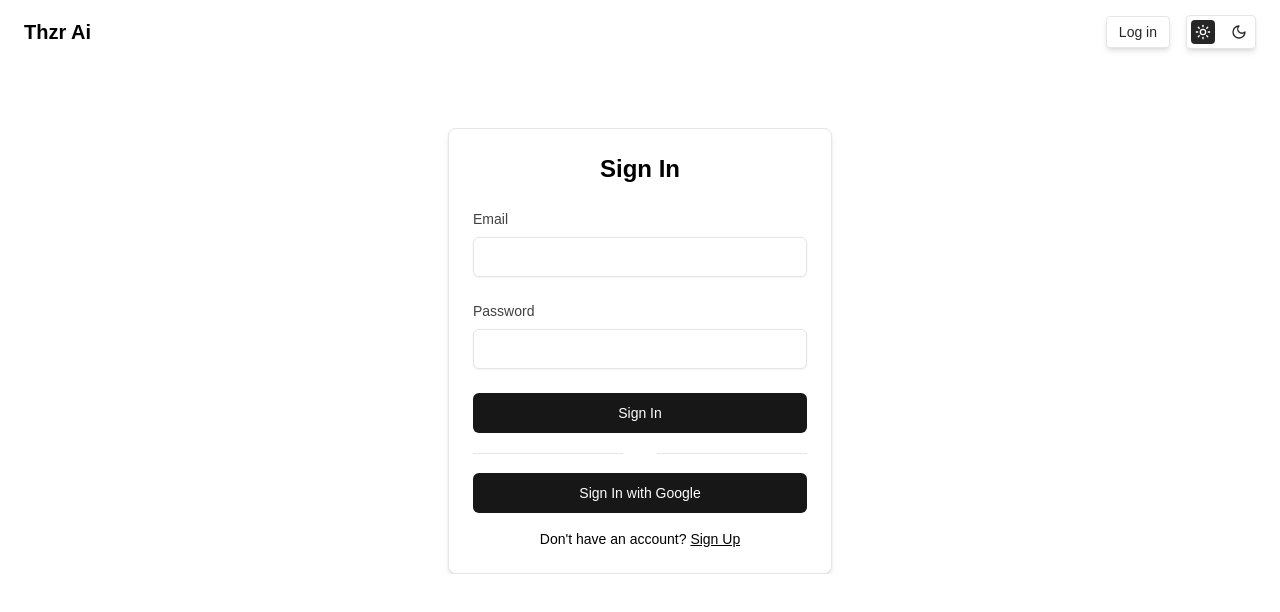
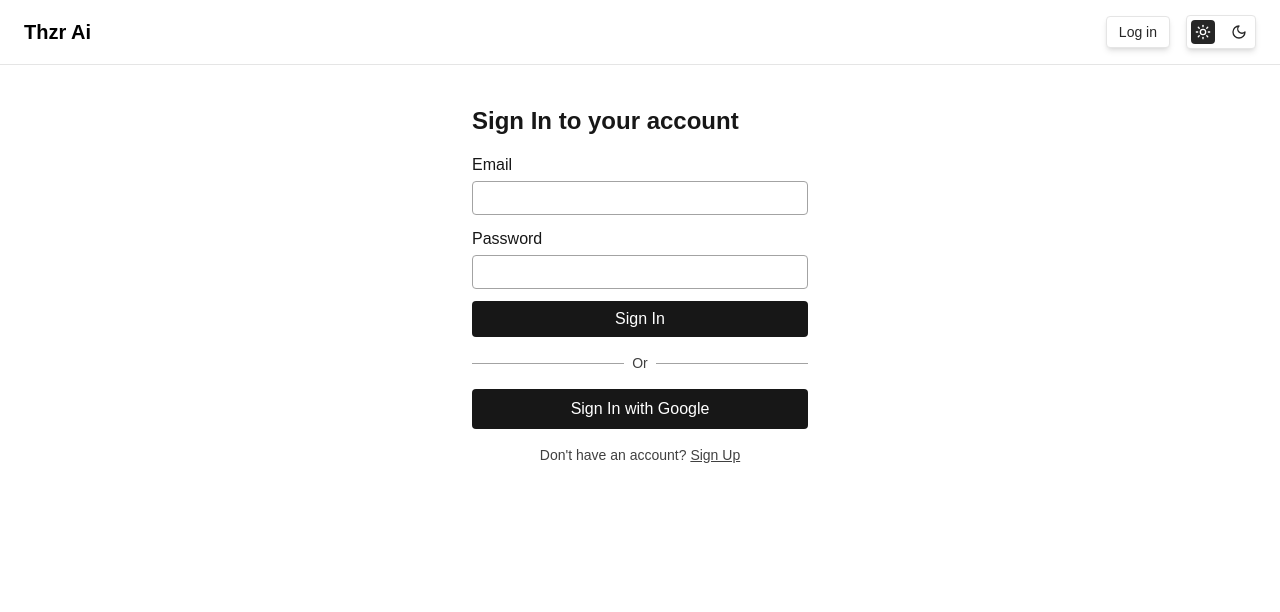
Before and after one commit to parthergk/Thumbnailer, a Next.js app: page /sign-in in a window 1280 px wide. Shown: the top 612 px of the page. Built offline with nearby package versions, Linux system fonts and the light colour scheme; no server answers.

Commit message:
redesign the sign-in and sign-up pages

```diff
--- a/app/(root)/(auth)/sign-in/page.tsx
+++ b/app/(root)/(auth)/sign-in/page.tsx
@@ -1,36 +1,40 @@
 "use client";
 
+import React, { Suspense, useState } from "react";
 import { signIn } from "next-auth/react";
-import React, { Suspense, useState } from "react";
 import { useForm } from "react-hook-form";
+import { z } from "zod";
 import { zodResolver } from "@hookform/resolvers/zod";
-import { z } from "zod";
-import {
-  Form,
-  FormField,
-  FormItem,
-  FormLabel,
-  FormControl,
-  FormMessage,
-} from "@/components/ui/form";
-import { Input } from "@/components/ui/input";
-import { Button } from "@/components/ui/button";
 import { useRouter, useSearchParams } from "next/navigation";
 
 const formSchema = z.object({
-  email: z.string().nonempty("Email is required"),
-  password: z
-    .string({ required_error: "Password is required" })
-    .min(6, "Password must be at least 6 characters"),
+  email: z
+    .string()
+    .nonempty("Email is required")
+    .email("Invalid email address"),
+  password: z.string().min(6, "Password must be at least 6 characters"),
 });
 
-const Sign_in: React.FC = () => {
+type FormValues = z.infer<typeof formSchema>;
+
+const fields = [
+  { name: "email", label: "Email", type: "email" },
+  { name: "password", label: "Password", type: "password" },
+] as const;
+
+const SignIn: React.FC = () => {
   const [error, setError] = useState<string | null>(null);
+  const [feedback, setFeedback] = useState("");
+
   const router = useRouter();
   const searchParams = useSearchParams();
-  const [feedback, setFeedback] = useState("");
 
-  const form = useForm<z.infer<typeof formSchema>>({
+  const {
+    register,
+    handleSubmit,
+    formState: { errors, isSubmitting },
+    reset,
+  } = useForm<FormValues>({
     resolver: zodResolver(formSchema),
     defaultValues: {
       email: "",
@@ -38,8 +42,9 @@ const Sign_in: React.FC = () => {
     },
   });
 
-  async function onSubmit(values: z.infer<typeof formSchema>) {
+  const onSubmit = async (values: FormValues) => {
     setError(null);
+    setFeedback("");
 
     try {
       const callbackUrl = searchParams?.get("callbackUrl") ?? "/";
@@ -53,95 +58,90 @@ const Sign_in: React.FC = () => {
 
       if (result?.error) {
         setError(result.error);
-      } else if (result?.ok) {
-        setFeedback("Sign Up Successfully");
-        form.reset();
+        return;
+      }
 
-        if (callbackUrl) {
-          router.replace(result.url || callbackUrl);
-        }
+      if (result?.ok) {
+        setFeedback("Signed in successfully");
+        reset();
+        router.replace(result.url || callbackUrl);
       }
-    } catch (err) {
-      console.error("Unexpected error during sign-in:", err);
-      setError("An unexpected error occurred. Please try again.");
+    } catch {
+      setError("Something went wrong. Please try again.");
     }
-  }
+  };
 
   return (
-    <div className="mt-16 flex justify-center w-full">
-      <div className="mt-24 md:mt-16 w-full max-w-xs md:max-w-sm h-full max-h-min bg-white dark:bg-neutral-900 shadow-md rounded-lg p-6 border">
-        <h2 className="text-black dark:text-white text-2xl font-bold text-center mb-6">
-          Sign In
+    <div className="mt-16 flex justify-center w-full min-h-screen bg-white dark:bg-neutral-900 border-t">
+      <div className="mt-4 w-full max-w-xs md:max-w-sm p-6">
+        <h2 className="text-neutral-900 dark:text-white text-2xl font-semibold mb-4">
+          Sign In to your account
         </h2>
-        <Form {...form}>
-          <form onSubmit={form.handleSubmit(onSubmit)} className="space-y-6">
-            <FormField
-              control={form.control}
-              name="email"
-              render={({ field }) => (
-                <FormItem>
-                  <FormLabel className="block text-sm font-medium text-neutral-700 dark:text-neutral-300">
-                    Email
-                  </FormLabel>
-                  <FormControl>
-                    <Input
-                      {...field}
-                      className="text-black dark:text-neutral-300 dark:bg-transparent outline-none mt-1 block w-full rounded-md shadow-sm sm:text-sm"
-                    />
-                  </FormControl>
-                  <FormMessage className="text-red-500 text-sm mt-1" />
-                </FormItem>
+
+        <form onSubmit={handleSubmit(onSubmit)} className="space-y-3">
+          {fields.map((field) => (
+            <div
+              key={field.name}
+              className="flex flex-col space-y-1 text-neutral-900 dark:text-white"
+            >
+              <label htmlFor={field.name}>{field.label}</label>
+
+              <input
+                id={field.name}
+                type={field.type}
+                {...register(field.name)}
+                aria-invalid={!!errors[field.name]}
+                className={`border rounded-sm px-2 py-1 bg-transparent outline-none
+                  ${
+                    errors[field.name]
+                      ? "border-red-500"
+                      : "border-neutral-400"
+                  }
+                  text-neutral-700 dark:text-neutral-300`}
+              />
+
+              {errors[field.name] && (
+                <p role="alert" className="text-red-500 text-xs">
+                  {errors[field.name]?.message}
+                </p>
               )}
-            />
+            </div>
+          ))}
 
-            <FormField
-              control={form.control}
-              name="password"
-              render={({ field }) => (
-                <FormItem>
-                  <FormLabel className="block text-sm font-medium text-neutral-700 dark:text-neutral-300">
-                    Password
-                  </FormLabel>
-                  <FormControl>
-                    <Input
-                      {...field}
-                      type="password"
-                      className=" text-black dark:text-neutral-300 dark:bg-transparent outline-none mt-1 block w-full rounded-md shadow-sm sm:text-sm"
-                    />
-                  </FormControl>
-                  <FormMessage className="text-red-500 text-sm mt-1" />
-                </FormItem>
-              )}
-            />
+          <button
+            type="submit"
+            disabled={isSubmitting}
+            className="w-full bg-neutral-900 dark:bg-white text-white dark:text-neutral-900 font-medium py-1.5 px-2 rounded-sm disabled:opacity-60"
+          >
+            {isSubmitting ? "Signing in..." : "Sign In"}
+          </button>
+        </form>
 
-            <Button
-              type="submit"
-              disabled={form.formState.isSubmitting}
-              className="w-full text-white dark:text-neutral-950 font-medium py-2 px-4 rounded-md"
-            >
-              {form.formState.isSubmitting ? "Submitting..." : "Sign In"}
-            </Button>
-          </form>
-        </Form>
-        <div className=" w-full text-center my-2 flex justify-center items-center">
-          <p className=" h-px w-full bg-neutral-200"></p>
-          <span className=" mx-2">Or</span>
-          <p className=" h-px w-full bg-neutral-200"></p>
+        {/* Divider */}
+        <div className="w-full text-center my-4 flex items-center gap-2">
+          <span className="flex-1 h-px bg-neutral-400" />
+          <span className="text-sm text-neutral-700 dark:text-neutral-300">
+            Or
+          </span>
+          <span className="flex-1 h-px bg-neutral-400" />
         </div>
-        <Button
-          type="submit"
+
+        {/* Google Sign In */}
+        <button
+          type="button"
           onClick={() => signIn("google", { callbackUrl: "/" })}
-          className="w-full text-white dark:text-neutral-950 font-medium py-2 px-4 rounded-md"
+          className="w-full bg-neutral-900 dark:bg-white text-white dark:text-neutral-900 font-medium py-2 rounded-sm"
         >
           Sign In with Google
-        </Button>
+        </button>
+
         {error && <p className="text-red-500 text-sm mt-4">{error}</p>}
         {feedback && <p className="text-green-500 text-sm mt-4">{feedback}</p>}
 
-        <div className="text-black dark:text-neutral-400 text-sm mt-4 text-center">
+        <div className="text-sm mt-4 text-center text-neutral-700 dark:text-neutral-400">
           Don&apos;t have an account?{" "}
           <span
-            className="inline font-medium cursor-pointer underline"
+            className="font-medium underline cursor-pointer"
             onClick={() => router.replace("/sign-up")}
           >
             Sign Up
@@ -155,7 +155,7 @@ const Sign_in: React.FC = () => {
 const Page: React.FC = () => {
   return (
     <Suspense fallback={<div>Loading...</div>}>
-      <Sign_in />
+      <SignIn />
     </Suspense>
   );
 };
--- a/app/(root)/(auth)/sign-up/page.tsx
+++ b/app/(root)/(auth)/sign-up/page.tsx
@@ -4,9 +4,6 @@ import React, { useState } from "react";
 import { z } from "zod";
 import { useForm } from "react-hook-form";
 import { zodResolver } from "@hookform/resolvers/zod";
-import { Form } from "@/components/ui/form";
-import { Button } from "@/components/ui/button";
-import FormFieldCp from "@/components/FormField";
 import { useRouter } from "next/navigation";
 import { signIn } from "next-auth/react";
 
@@ -15,25 +12,34 @@ const formSchema = z.object({
   username: z.string().nonempty("Username is required"),
   email: z
     .string()
-    .email("Invalid email address")
-    .nonempty("Email is required"),
+    .nonempty("Email is required")
+    .email("Invalid email address"),
   password: z.string().min(6, "Password must be at least 6 characters"),
 });
+
+type FormValues = z.infer<typeof formSchema>;
+
+const fields = [
+  { name: "name", label: "Name", type: "text" },
+  { name: "username", label: "Username", type: "text" },
+  { name: "email", label: "Email", type: "email" },
+  { name: "password", label: "Password", type: "password" },
+] as const;
 
 const Page: React.FC = () => {
   const [error, setError] = useState<string | null>(null);
   const [feedback, setFeedback] = useState<string>("");
+
   const router = useRouter();
 
-  const fieldNames: (keyof z.infer<typeof formSchema>)[] = [
-    "name",
-    "username",
-    "email",
-    "password",
-  ];
-
-  const form = useForm<z.infer<typeof formSchema>>({
+  const {
+    register,
+    handleSubmit,
+    formState: { errors, isSubmitting },
+    reset,
+  } = useForm<FormValues>({
     resolver: zodResolver(formSchema),
+    mode: "onSubmit",
     defaultValues: {
       name: "",
       username: "",
@@ -42,7 +48,7 @@ const Page: React.FC = () => {
     },
   });
 
-  const onSubmit = async (values: z.infer<typeof formSchema>) => {
+  const onSubmit = async (values: FormValues) => {
     setError(null);
     setFeedback("");
 
@@ -53,75 +59,104 @@ const Page: React.FC = () => {
         body: JSON.stringify(values),
       });
 
-      if (response.ok) {
       const result = await response.json();
+
+      if (!response.ok) {
+        setError(result.message || "Failed to sign up. Please try again.");
+        return;
+      }
 
       if (result.success) {
         setFeedback(
           "Account created successfully! Please check your email to verify your account."
         );
 
-          form.reset();
+        reset();
 
         const queryParams = new URLSearchParams({
           username: result.username,
         }).toString();
-          const url = `/verifiyUser?${queryParams}`;
-          router.replace(url);
+
+        router.replace(`/verifiyUser?${queryParams}`);
       } else {
-          setError(result.message || "Something went wrong. Please try again.");
+        setError(result.message || "Something went wrong.");
       }
-      } else {
-        const errorData = await response.json();
-        setError(errorData.message || "Failed to sign up. Please try again.");
-      }
-    } catch (submissionError) {
+    } catch {
       setError("Unable to connect to the server. Please try again later.");
     }
   };
 
   return (
-    <div className="mt-16 flex justify-center w-full">
-      <div className="mt-4 w-full max-w-xs md:max-w-sm h-full max-h-min bg-white dark:bg-neutral-900 shadow-md rounded-lg p-6 border">
-        <h2 className="text-black dark:text-white text-2xl font-bold text-center mb-6">
-          Sign Up
+    <div className="mt-16 flex justify-center w-full min-h-screen bg-white dark:bg-neutral-900 border-t">
+      <div className="mt-4 w-full max-w-xs md:max-w-sm p-6">
+        <h2 className="text-neutral-900 dark:text-white text-2xl font-semibold mb-4">
+          Create your free account
         </h2>
-        <Form {...form}>
-          <form onSubmit={form.handleSubmit(onSubmit)} className="space-y-6">
-            {fieldNames.map((name) => (
-              <FormFieldCp key={name} name={name} form={form} />
+
+        <form onSubmit={handleSubmit(onSubmit)} className="space-y-3">
+          {fields.map((field) => (
+            <div
+              key={field.name}
+              className="flex flex-col space-y-1 text-neutral-900 dark:text-white"
+            >
+              <label htmlFor={field.name}>{field.label}</label>
+
+              <input
+                id={field.name}
+                type={field.type}
+                {...register(field.name)}
+                aria-invalid={!!errors[field.name]}
+                className={`border rounded-sm px-2 py-1 bg-transparent outline-none
+                  ${
+                    errors[field.name]
+                      ? "border-red-500"
+                      : "border-neutral-400"
+                  }
+                  text-neutral-700 dark:text-neutral-300`}
+              />
+
+              {errors[field.name] && (
+                <p role="alert" className="text-red-500 text-xs">
+                  {errors[field.name]?.message}
+                </p>
+              )}
+            </div>
           ))}
 
-            <Button
+          <button
             type="submit"
-              disabled={form.formState.isSubmitting}
-              className="w-full text-white dark:text-neutral-950 font-medium py-2 px-4 rounded-md"
+            disabled={isSubmitting}
+            className="w-full bg-neutral-900 dark:bg-white text-white dark:text-neutral-900 font-medium py-1.5 px-2 rounded-sm disabled:opacity-60"
           >
-              {form.formState.isSubmitting ? "Submitting..." : "Sign Up"}
-            </Button>
+            {isSubmitting ? "Submitting..." : "Sign Up"}
+          </button>
         </form>
-        </Form>
 
-        <div className=" w-full text-center my-2 flex justify-center items-center">
-          <p className=" h-px w-full bg-neutral-200"></p>
-          <span className=" mx-2">Or</span>
-          <p className=" h-px w-full bg-neutral-200"></p>
+        {/* Divider */}
+        <div className="w-full text-center my-4 flex items-center gap-2">
+          <span className="flex-1 h-px bg-neutral-400" />
+          <span className="text-sm text-neutral-700 dark:text-neutral-300">
+            Or
+          </span>
+          <span className="flex-1 h-px bg-neutral-400" />
         </div>
-        <Button
-          type="submit"
+
+        {/* Google Sign Up */}
+        <button
+          type="button"
           onClick={() => signIn("google", { callbackUrl: "/" })}
-          className="w-full text-white dark:text-neutral-950 font-medium py-2 px-4 rounded-md"
+          className="w-full bg-neutral-900 dark:bg-white text-white dark:text-neutral-900 font-medium py-2 rounded-sm"
         >
           Sign Up with Google
-        </Button>
-        {/* Feedback/Error Messages */}
+        </button>
+
         {error && <p className="text-red-500 text-sm mt-4">{error}</p>}
         {feedback && <p className="text-green-500 text-sm mt-4">{feedback}</p>}
 
-        <div className="text-black dark:text-neutral-400 text-sm mt-4 text-center">
+        <div className="text-sm mt-4 text-neutral-700 dark:text-neutral-400">
           Already have an account?{" "}
           <span
-            className="inline font-medium cursor-pointer underline"
+            className="font-medium underline cursor-pointer"
             onClick={() => router.replace("/sign-in")}
           >
             Sign In
```
Also changed, not shown: middleware.ts (+27 -6 lines). Lines whose indentation alone changed are shown as unchanged.
